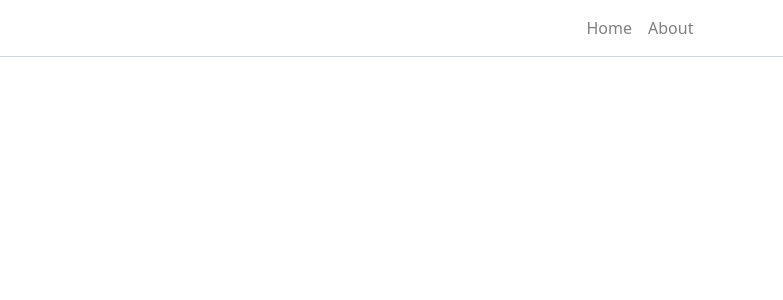
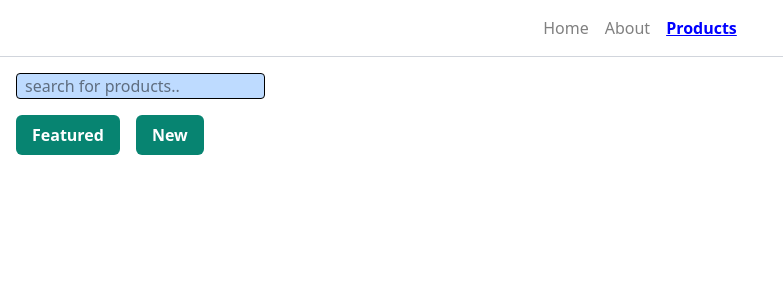
Before and after one commit to MahmudAnik1630/react-router-again, a React (Create React App) app in the folder react-router-again/: page /products in a window 1280 px wide. Before the commit this address had no page. Shown: the top 300 px of the page, without its empty margins (0-783 px from the left). Built offline with nearby package versions, Linux system fonts and the light colour scheme.

Commit message:
Nested Routes

```diff
--- a/react-router-again/src/App.js
+++ b/react-router-again/src/App.js
@@ -1,22 +1,28 @@
-
-import React from 'react';
-import { Route, Routes } from 'react-router-dom';
-import About from './components/About';
-import Home from './components/Home';
-import NavBar from './components/NavBar';
-import OrderSummary from './components/OrderSummary';
+import React from "react";
+import { Route, Routes } from "react-router-dom";
+import About from "./components/About";
+import Home from "./components/Home";
+import NavBar from "./components/NavBar";
+import OrderSummary from "./components/OrderSummary";
+import Products from "./components/Products";
+import FeaturedProduct from "./components/FeaturedProduct";
+import NewProduct from "./components/NewProduct";
 
 function App() {
   return (
     <>
+      <NavBar />
+      <Routes>
+        <Route path="/" element={<Home />} />
+        <Route path="/about" element={<About />} />
+        <Route path="/order-summary" element={<OrderSummary />} />
+        <Route path="/products" element={<Products />}>
+          <Route path="featured" element={<FeaturedProduct />} />
+          <Route path="new" element={<NewProduct />} />
+        </Route>
 
-    <NavBar/>
-      <Routes>
-        <Route path='/' element={<Home/>}/>
-        <Route path='/about' element={<About/>}/>
-        <Route path='/order-summary' element={<OrderSummary/>}/>
+        <Route path="*" element={<h1>404 Not Found!</h1>} />
       </Routes>
-
     </>
   );
 }
--- /dev/null
+++ b/react-router-again/src/components/FeaturedProduct.jsx
@@ -0,0 +1,9 @@
+import React from 'react'
+
+function FeaturedProduct() {
+  return (
+    <div>FeaturedProduct</div>
+  )
+}
+
+export default FeaturedProduct
--- a/react-router-again/src/components/NavBar.jsx
+++ b/react-router-again/src/components/NavBar.jsx
@@ -13,6 +13,7 @@ function NavBar() {
     <nav className='text-gray-500 flex justify-center gap-4 p-4 border-b border-gray-300 mb-4'>
       <NavLink style={activeStyle} to='/'>Home</NavLink>
       <NavLink style={activeStyle} to='/about'>About</NavLink>
+      <NavLink style={activeStyle} to='/products'>Products</NavLink>
     </nav>
   )
 }
--- /dev/null
+++ b/react-router-again/src/components/NewProduct.jsx
@@ -0,0 +1,9 @@
+import React from 'react'
+
+function NewProduct() {
+  return (
+    <div>NewProduct</div>
+  )
+}
+
+export default NewProduct
--- /dev/null
+++ b/react-router-again/src/components/Products.jsx
@@ -0,0 +1,30 @@
+import React from "react";
+import { Link, Outlet } from "react-router-dom";
+import "../index.css";
+
+function Products() {
+  return (
+    <>
+      <input
+        className="bg-blue-200 border rounded px-2 ml-4"
+        type="text"
+        placeholder="search for products.."
+      />
+      <br />
+      <div className="flex gap-4 ml-4 mt-4">
+        <Link className="btn" to="featured">
+          Featured
+        </Link>
+        <Link className="btn" to="new">
+          New
+        </Link>
+      </div>
+
+      <div className="mt-4 ml-4">
+        <Outlet />
+      </div>
+    </>
+  );
+}
+
+export default Products;
--- a/react-router-again/src/index.css
+++ b/react-router-again/src/index.css
@@ -0,0 +1,8 @@
+.btn {
+    color: white;
+    background-color: #078471;
+    font-weight: bold;
+    padding: 0.5rem 1rem;
+    border-radius: 0.375rem;
+    margin-bottom: 20px;
+}
```
